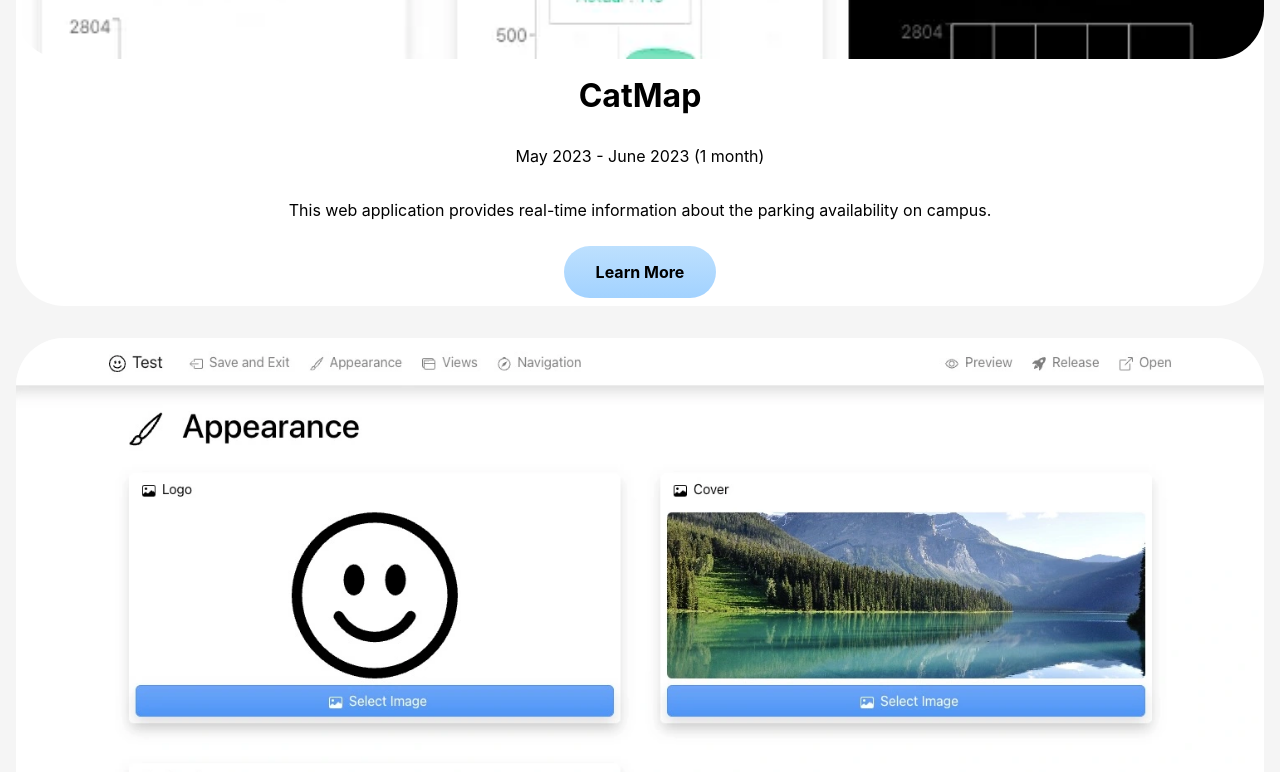
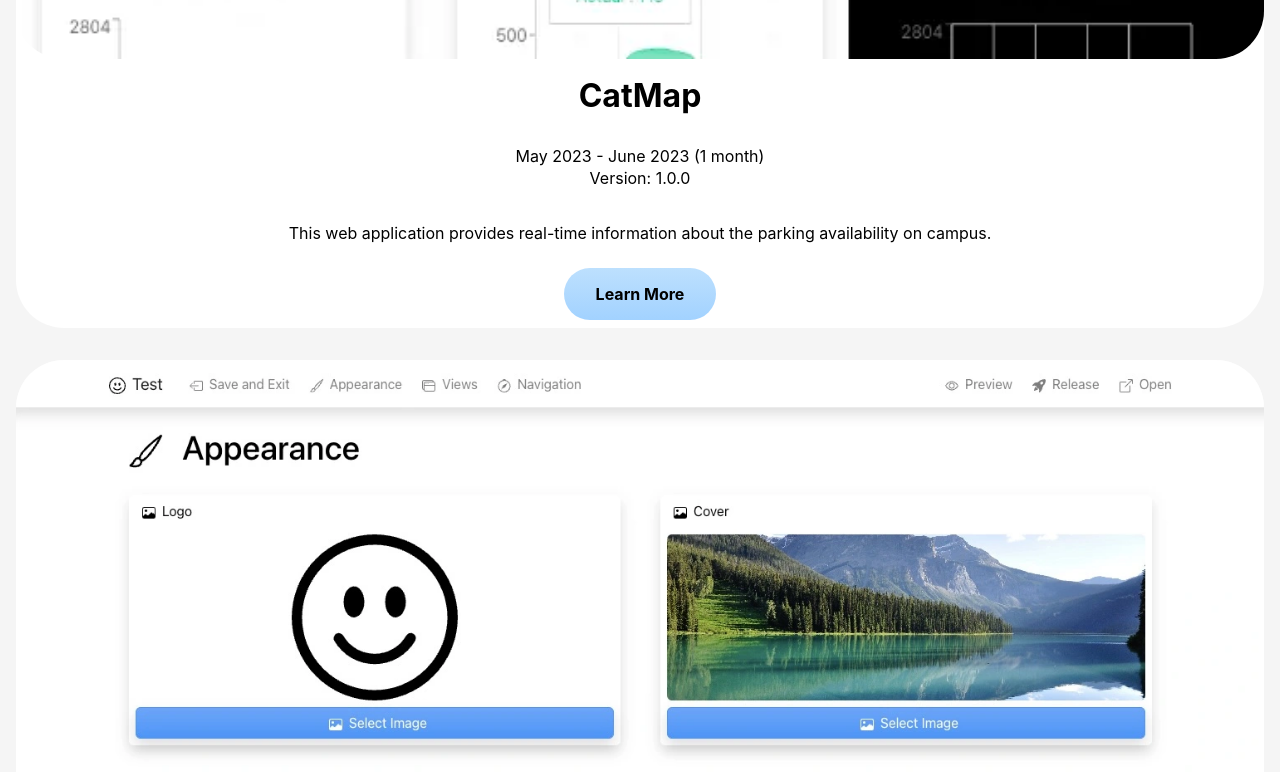
Before and after one commit to nathan-wick/nathan-wick, a React (Create React App) app in the folder nathan-wick/: page / in a window 1280 px wide. Shown: the part 4880-5652 px from the top of the page. Built offline with nearby package versions, Linux system fonts and the light colour scheme.

Commit message:
Update Projects

```diff
--- a/nathan-wick/src/components/home/Projects.tsx
+++ b/nathan-wick/src/components/home/Projects.tsx
@@ -72,7 +72,8 @@ const Projects = () => {
                                 {dateString(
                                     project.start,
                                     project.end,
-                                )}
+                                )}<br />
+                                Version: {project.version.major}.{project.version.minor}.{project.version.patch}
                             </div>
                             <div
                                 className="text-small">
--- a/nathan-wick/src/information/projects.ts
+++ b/nathan-wick/src/information/projects.ts
@@ -16,6 +16,11 @@ const projects: Project[] = [
         "image": catmapImage,
         "name": `CatMap`,
         "start": new Date(`2023-05-17`,),
+        "version": {
+            "major": 1,
+            "minor": 0,
+            "patch": 0,
+        },
     },
     {
         "description": `This cloud-based tool uses pre-built components to simplify the web development process.`,
@@ -23,6 +28,11 @@ const projects: Project[] = [
         "image": sprostImage,
         "name": `Sprost`,
         "start": new Date(`2022-10-12`,),
+        "version": {
+            "major": 0,
+            "minor": 12,
+            "patch": 4,
+        },
     },
     {
         "description": `This iOS app helps people return or find lost items by enabling users to post found items on a map for others to see.`,
@@ -30,6 +40,11 @@ const projects: Project[] = [
         "image": ifoundItImage,
         "name": `iFound It`,
         "start": new Date(`2022-02-23`,),
+        "version": {
+            "major": 1,
+            "minor": 0,
+            "patch": 0,
+        },
     },
 ];
 
--- a/nathan-wick/src/types/Project.ts
+++ b/nathan-wick/src/types/Project.ts
@@ -1,6 +1,9 @@
+import {Version,} from "./Version";
+
 export declare interface Project {
     name: string,
     description: string,
+    version: Version,
     image: string,
     start: Date,
     end?: Date,
--- /dev/null
+++ b/nathan-wick/src/types/Version.ts
@@ -0,0 +1,5 @@
+export declare interface Version {
+    major: number,
+    minor: number,
+    patch: number,
+}
```
